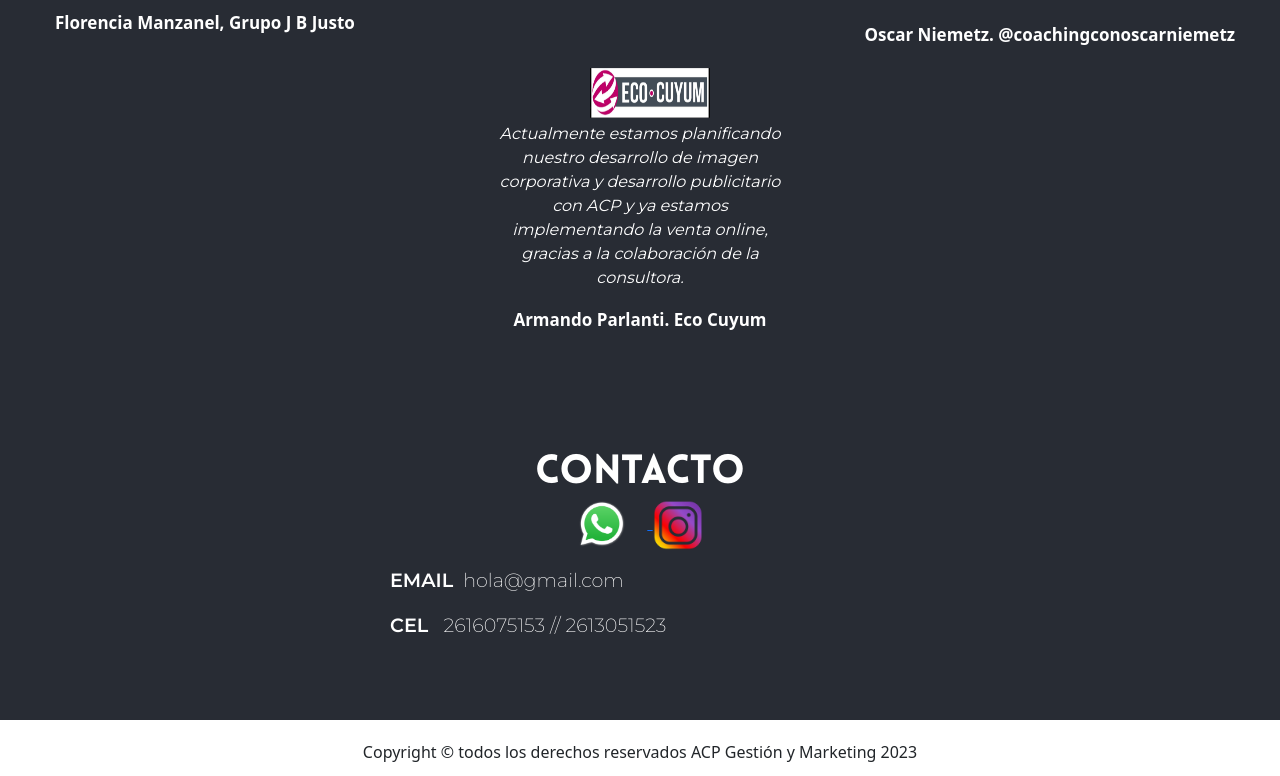
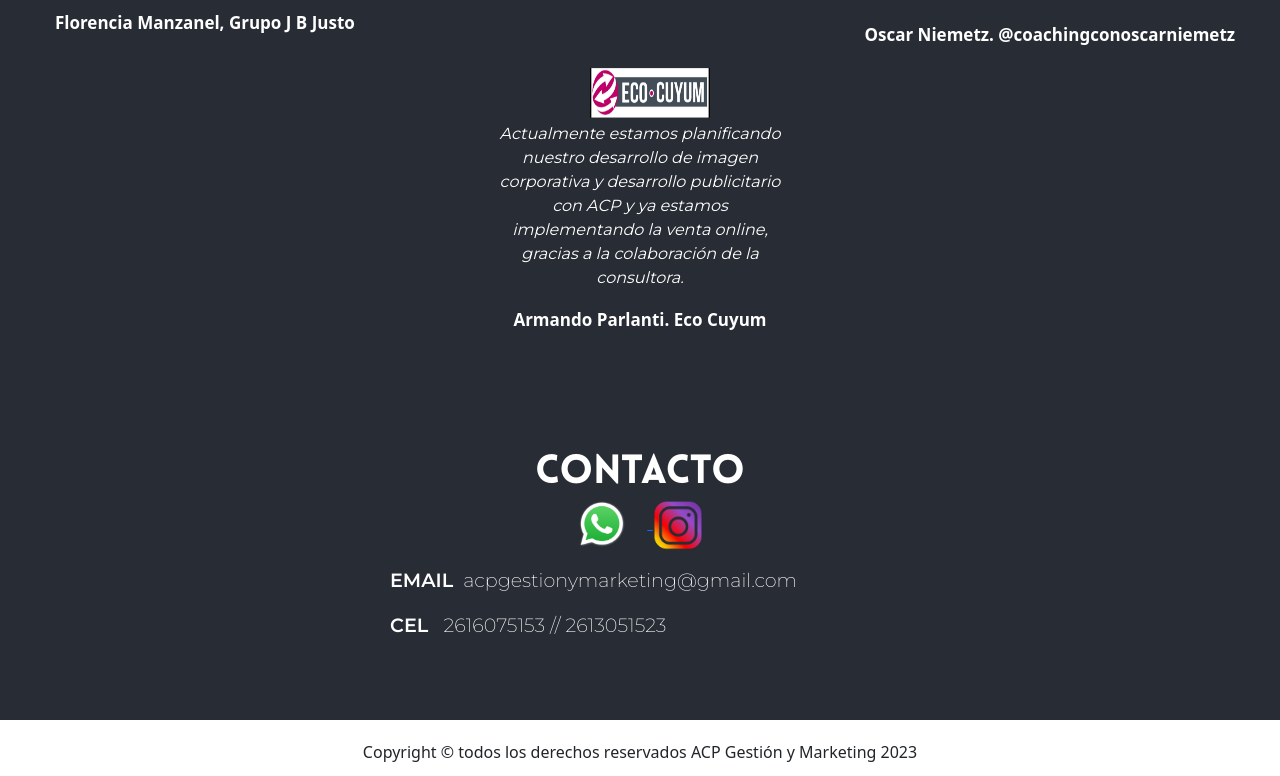
Before and after one commit to 4Bprogramming/ACP, a React (Create React App) app: page / in a window 1280 px wide. Shown: the part 1986-2762 px from the top of the page. Built offline with nearby package versions, Linux system fonts and the light colour scheme; a web font is replaced by a local one.

Commit message:
Update Contact.jsx

```diff
--- a/src/Components/Contact/Contact.jsx
+++ b/src/Components/Contact/Contact.jsx
@@ -29,7 +29,7 @@
           <p style={{ fontWeight: "600" }}>
             EMAIL
             <span style={{ fontWeight: "200", marginLeft: "10px" }}>
-              hola@gmail.com
+              acpgestionymarketing@gmail.com
             </span>{" "}
           </p>
 
```
